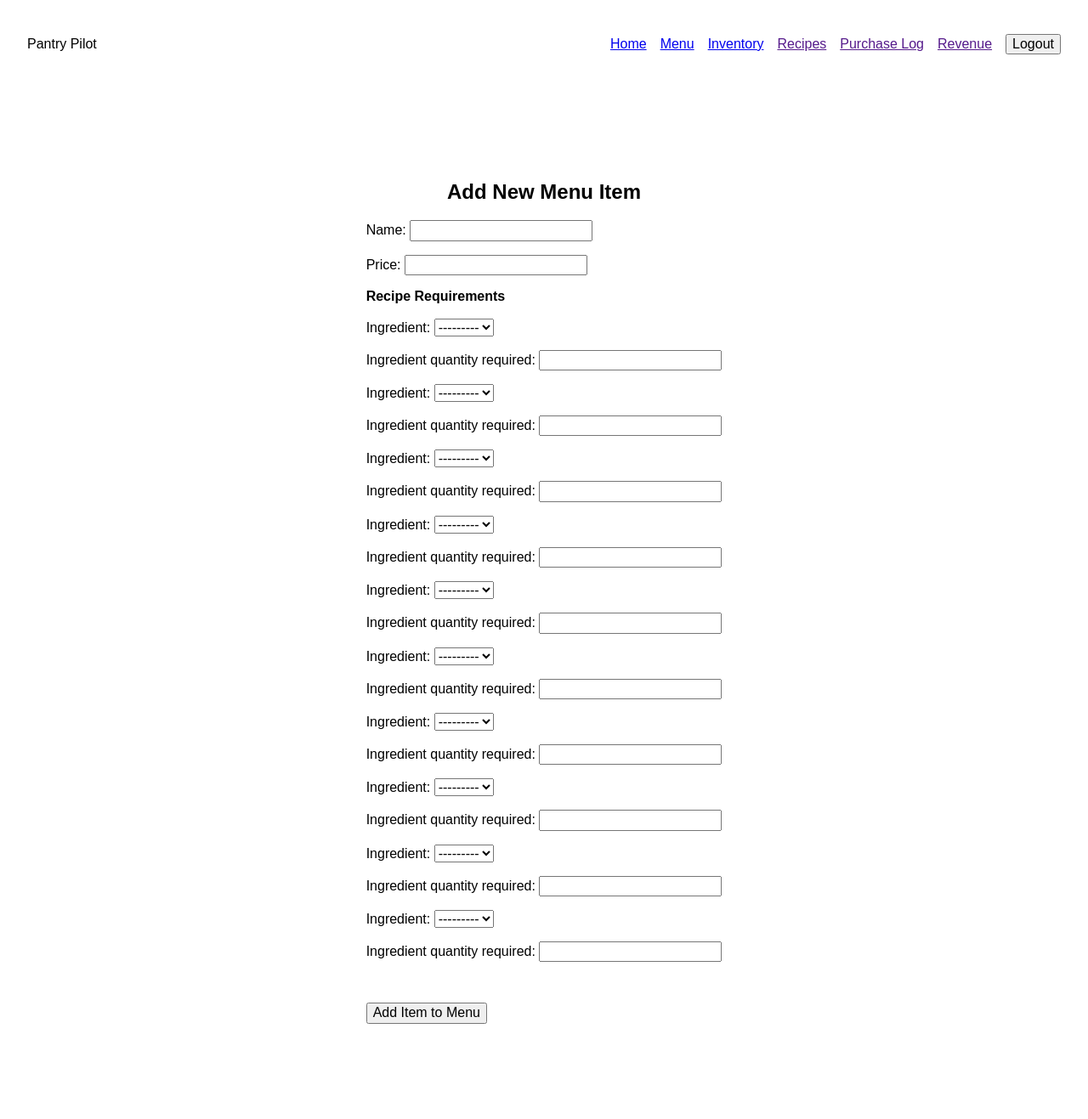
After one commit to RobertMcIsaac/django_delights, a Django app: page /menu/add/ in a window 1280 px wide. The commit adds this page. Shown: the whole page at 85% size. Run offline with Django 4.2, Linux system fonts and the light colour scheme; the visitor is signed in with stand-in values (Sample User, id 1); data that the repository does not hold is empty.

Commit message:
Created forms.py, recipe form and new menu item form plus functionality. Last commit before branching

```diff
--- /dev/null
+++ b/inventory/forms.py
@@ -0,0 +1,16 @@
+from django import forms
+from .models import MenuItem, Ingredient, RecipeRequirement, Purchase
+from django.forms import inlineformset_factory
+
+class MenuCreateForm(forms.ModelForm):
+    class Meta:
+        model = MenuItem
+        fields = ["name", "price"]
+
+class RecipeRequirementForm(forms.ModelForm):
+    class Meta:
+        model = RecipeRequirement
+        fields = ["ingredient", "ingredient_quantity_required"]
+
+
+RecipeRequirementFormSet = inlineformset_factory(MenuItem, RecipeRequirement, form=RecipeRequirementForm, extra=10, can_delete=False)
--- a/inventory/models.py
+++ b/inventory/models.py
@@ -45,7 +45,7 @@ class Ingredient(models.Model):
 class MenuItem(models.Model):
     name = models.CharField(max_length=100, unique=True)
     price = models.DecimalField(max_digits=5, decimal_places=2)
-    recipe_requirement = models.ManyToManyField(Ingredient, through="RecipeRequirement")
+    recipe_requirements = models.ManyToManyField(Ingredient, through="RecipeRequirement")
 
     def __str__(self):
         return self.name
--- a/inventory/static/inventory/style.css
+++ b/inventory/static/inventory/style.css
@@ -30,6 +30,10 @@ h4 {
 }
 
 .add__button {
+    margin: 2rem 0;
+}
+
+.form__button {
     margin: 2rem 0;
 }
 
@@ -81,6 +85,10 @@ h4 {
 .title__container {
     flex-direction: column;
 }
+
+/* .home__title {
+
+} */
 
 .title__detail {
     width: 50%;
@@ -177,3 +185,20 @@ h4 {
 /* .table__delete {
 
 } */
+
+
+    /* FORMS */
+
+.formpage__container {
+    padding: 6rem 2rem 2rem 2rem;
+}
+
+.form__container {
+    margin: 1rem 0;
+    text-align: left;
+}
+
+/* .requirements__container {
+    display: flex;
+    flex-direction: column;
+} */
--- a/inventory/templates/inventory/base.html
+++ b/inventory/templates/inventory/base.html
@@ -10,7 +10,7 @@
         <link rel="preconnect" href="https://fonts.gstatic.com" crossorigin>
         <link rel="stylesheet" href="{% static 'inventory/reset.css' %}">
         <link type="text/css" rel="stylesheet" href="{% static 'inventory/style.css' %}">
-        <title>{% block title %}Page Title - Django Delights{% endblock title %}</title>
+        <title>{% block title %}Page Title - Pantry Pilot{% endblock title %}</title>
         {% block extrahead %}{% endblock extrahead %}
     </head>
 
@@ -19,7 +19,7 @@
             {% block header %}
             {% if user.is_authenticated %}
             <div class="header__logo">
-                <span>Django Delights</span>
+                <span>Pantry Pilot</span>
             </div>
             <nav class="header__nav">
                 <ul class="nav__navlist">
@@ -34,7 +34,7 @@
             </nav>
             {% else %}
             <div class="header__logo">
-                <span>Django Delights</span>
+                <span>Pantry Pilot</span>
             </div>
             <nav class="header__nav">
                 <ul class="nav__navlist">
--- a/inventory/templates/inventory/inventory.html
+++ b/inventory/templates/inventory/inventory.html
@@ -1,6 +1,6 @@
 {% extends "inventory/base.html" %}
 
-{% block title %}Inventory - Django Delights{% endblock title %}
+{% block title %}Inventory - Pantry Pilot{% endblock title %}
 
 {% block content %}
 <section class="content__container">
--- a/inventory/templates/inventory/menu.html
+++ b/inventory/templates/inventory/menu.html
@@ -1,6 +1,6 @@
 {% extends "inventory/base.html" %}
 
-{% block title %}Menu - Django Delights{% endblock title %}
+{% block title %}Menu - Pantry Pilot{% endblock title %}
 
 {% block content %}
 <section class="content__container">
@@ -35,6 +35,6 @@
             {% endfor %}
         </tbody>
     </table>
-    <a href=""><button class="add__button buttons">Add New Menu Item</button></a>
+    <a href="{% url 'menu_new' %}"><button class="add__button buttons">Add New Menu Item</button></a>
 </section>
 {% endblock content%}
--- /dev/null
+++ b/inventory/templates/inventory/menu_create_form.html
@@ -0,0 +1,23 @@
+{% extends "inventory/base.html" %}
+
+{% block title %}Add Menu Item - Pantry Pilot{% endblock title %}
+
+{% block content %}
+<section class="formpage__container">
+    <div>
+        <h2>Add New Menu Item</h2>
+    </div>
+    <form class="form__container" action="{% url 'menu_new' %}" method="POST">
+        {% csrf_token %}
+        {{ form.as_p }}
+        <div class="requirements__container">
+            <h4>Recipe Requirements</h4>
+            {{ requirements.management_form}}
+            {% for form in requirements.forms %}
+                {{ form.as_p }}
+            {% endfor %}
+        </div>
+        <button class="buttons form__button" type="submit">Add Item to Menu</button>
+    </form>
+</section>
+{% endblock content %}
--- a/inventory/urls.py
+++ b/inventory/urls.py
@@ -8,5 +8,6 @@ urlpatterns = [
     path('logout/', LogoutView.as_view(), name="logout"),
     path('signup/', views.SignUpView.as_view(),name="signup"),
     path('menu/', views.MenuList.as_view(), name="menu"),
+    path('menu/add/', views.MenuCreate.as_view(), name="menu_new"),
     path('inventory/', views.IngredientList.as_view(), name="inventory"),
 ]
--- a/inventory/views.py
+++ b/inventory/views.py
@@ -1,11 +1,17 @@
+from typing import Any, Dict
+from django.forms.models import BaseModelForm
+from django.http import HttpResponse
 from django.shortcuts import render, redirect
 from django.contrib.auth.models import User
 from django.contrib.auth import authenticate, login, logout
 from django.contrib.auth import views as auth_views
+from django.contrib.auth.mixins import LoginRequiredMixin
+from django.contrib.auth.decorators import login_required
 from django.contrib.auth.forms import UserCreationForm
 from django.urls import reverse_lazy
 from .models import Ingredient, MenuItem, RecipeRequirement, Purchase
 from django.views.generic import CreateView, ListView, DetailView, UpdateView, DeleteView
+from .forms import MenuCreateForm, RecipeRequirementForm, RecipeRequirementFormSet
 
 # LOGIN VIEW (built-in)
 class InventoryLoginView(auth_views.LoginView):
@@ -31,19 +37,50 @@ class SignUpView(CreateView):
 #             return render(request, "registration/login.html")
 
 
+
 # HOME VIEW
 def home_view(request):
     context = {}
     return render(request, "inventory/home.html", context)
 
 # MENU VIEWS
-class MenuList(ListView):
+class MenuList(LoginRequiredMixin ,ListView):
     model = MenuItem
     template_name = "inventory/menu.html"
     context_object_name = "menuitem_list"
 
+class MenuCreate(LoginRequiredMixin ,CreateView):
+    model= MenuItem
+    template_name = "inventory/menu_create_form.html"
+    form_class = MenuCreateForm
+    success_url = reverse_lazy("menu")
+
+    def get_context_data(self, **kwargs):
+        context = super().get_context_data(**kwargs)
+        if self.request.method == "POST":
+            context["requirements"] = RecipeRequirementFormSet(self.request.POST)
+        else:
+            context["requirements"] = RecipeRequirementFormSet()
+            return context
+
+    def form_valid(self, form):
+        context = super().form_valid(form)
+        requirements = context["requirements"]
+        self.object = form.save()
+        if requirements.is_valid():
+            requirements.instance = self.object
+            requirements.save()
+            return super().form_valid(form)
+
 # INVENTORY VIEWS
-class IngredientList(ListView):
+class IngredientList(LoginRequiredMixin ,ListView):
     model = Ingredient
     template_name = "inventory/inventory.html"
     context_object_name = "ingredient_list"
+
+
+# RECIPE VIEWS
+
+
+
+# PURCHASE VIEWS
```
Also changed, not shown: inventory/admin.py (+15 -1 lines), inventory/templates/inventory/home.html (+4 -3 lines), inventory/migrations/0004_rename_recipe_requirement_menuitem_recipe_requirements.py (added).
